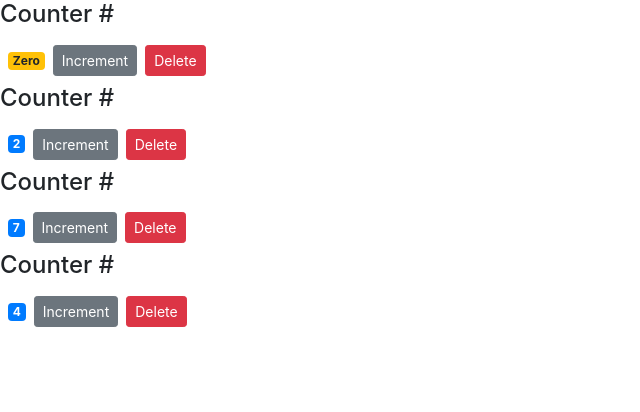
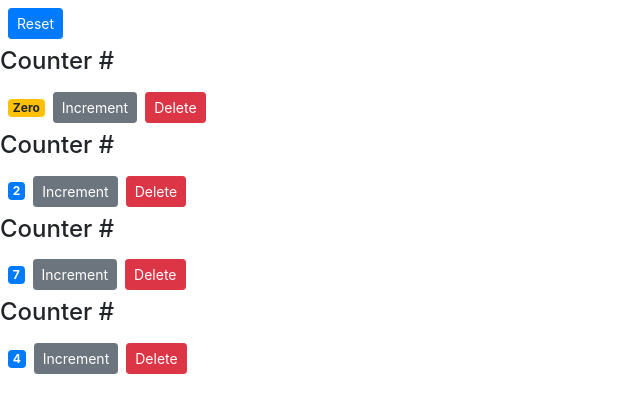
Before and after one commit to calebwagner/counter-app, a React (Create React App) app: page / in a window 1280 px wide. Shown: the top 412 px of the page, without its empty margins (0-640 px from the left). Built offline with nearby package versions, Linux system fonts and the light colour scheme.

Commit message:
single source of truth

```diff
--- a/src/components/counters.jsx
+++ b/src/components/counters.jsx
@@ -11,6 +11,14 @@ class Counters extends Component {
         ]
      }
 
+     handleReset = () => {
+        const counters = this.state.counters.map(c => {
+            c.value = 0;
+            return c;
+        })
+        this.setState({counters})
+     }
+
      handleDelete = (counterId) => {
         const counters = this.state.counters.filter(c => c.id !== counterId);
         this.setState({counters});
@@ -19,6 +27,9 @@ class Counters extends Component {
     render() {
         return (
         <div>
+            <button
+            onClick={this.handleReset}
+            className="btn btn-primary btn-sm m-2">Reset</button>
           {this.state.counters.map(counter =>
           <Counter
             key={counter.id}
```
